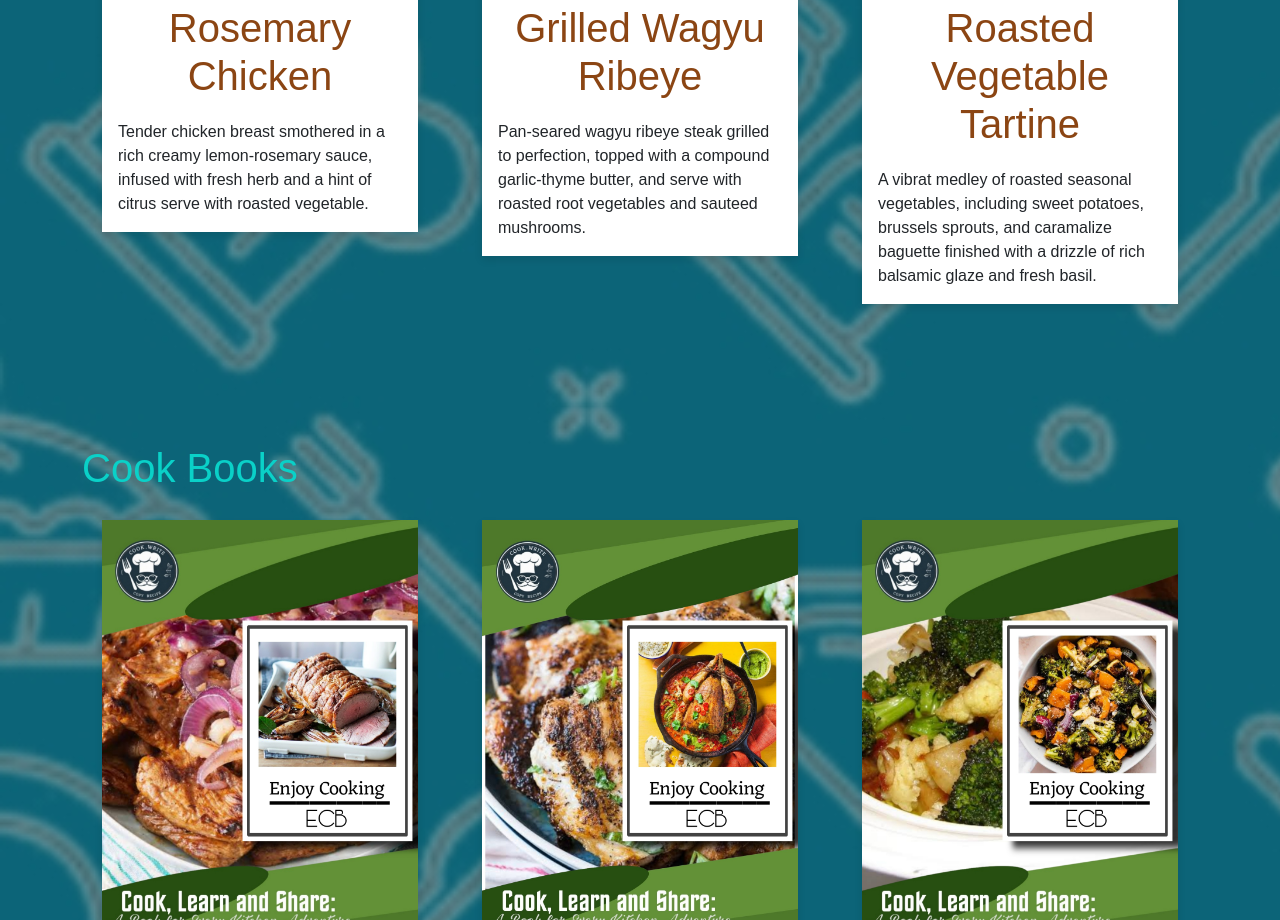
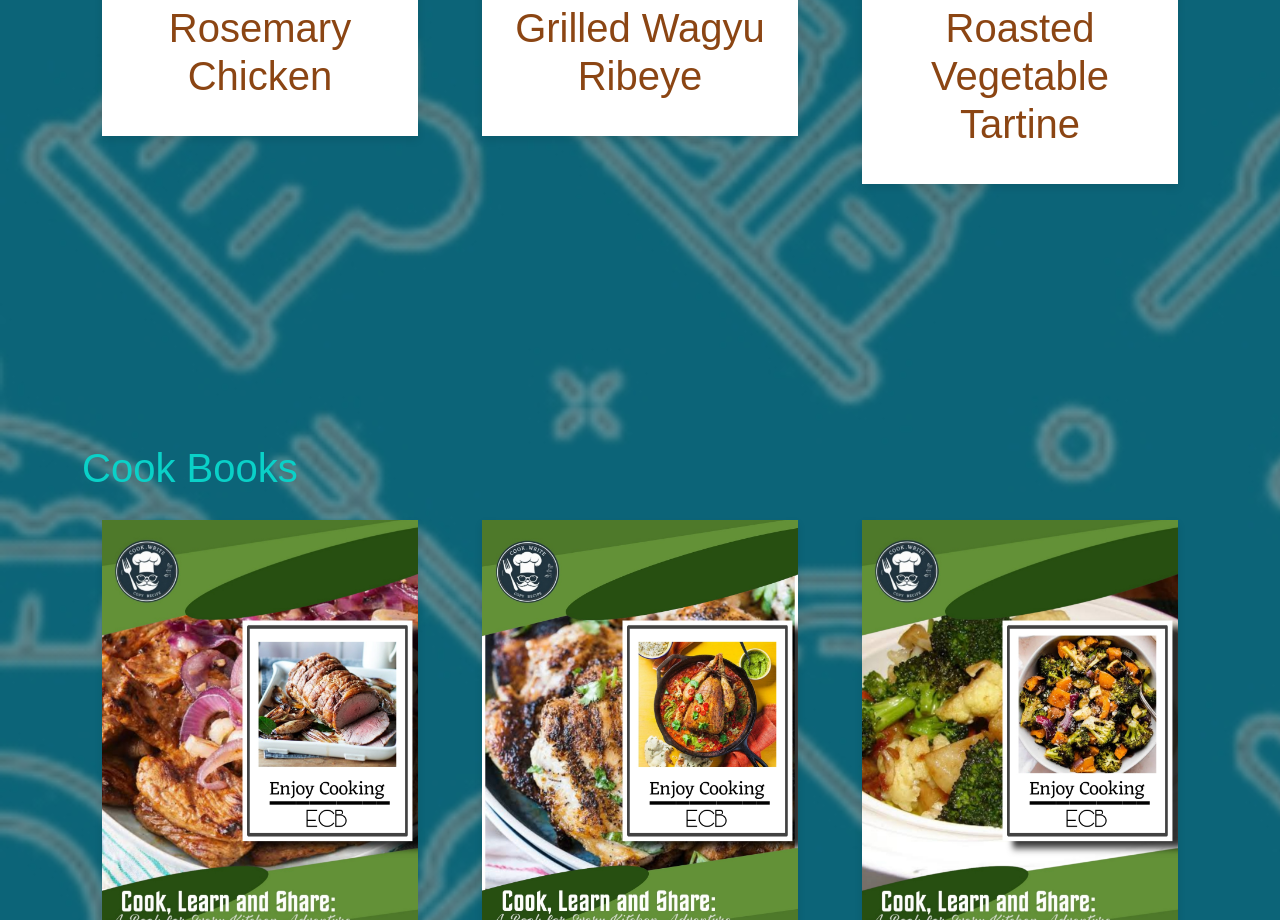
Before and after one commit to userMarcPaul/Main, a plain HTML site: page index.html in a window 1280 px wide. Shown: the part 1620-2540 px from the top of the page. Drawn offline with Linux system fonts and the light colour scheme; a web font is replaced by a local one.

Commit message:
Update index.html

```diff
--- a/index.html
+++ b/index.html
@@ -66,7 +66,7 @@
             <div class="card-back">
               <div class="card-body">
                 <h6 class="card-title">Rosemary Chicken</h6>
-                <p class="card-text">Tender chicken breast smothered in a rich creamy lemon-rosemary sauce, infused with fresh herb and a hint of citrus serve with roasted vegetable.</p>
+                <p class="card-text"></p>
               </div>
             </div>
           </div>
@@ -81,7 +81,7 @@
             <div class="card-back">
               <div class="card-body">
                 <h6 class="card-title">Grilled Wagyu Ribeye</h6>
-                <p class="card-text">Pan-seared wagyu ribeye steak grilled to perfection, topped with a compound garlic-thyme butter, and serve with roasted root vegetables and sauteed mushrooms.</p>
+                <p class="card-text"></p>
               </div>
             </div>
           </div>
@@ -96,7 +96,7 @@
             <div class="card-back">
               <div class="card-body">
                 <h6 class="card-title">Roasted Vegetable Tartine</h6>
-                <p class="card-text">A vibrat medley of roasted seasonal vegetables, including sweet potatoes, brussels sprouts, and caramalize baguette finished with a drizzle of rich balsamic glaze and fresh basil.</p>
+                <p class="card-text"></p>
               </div>
             </div>
           </div>
```
